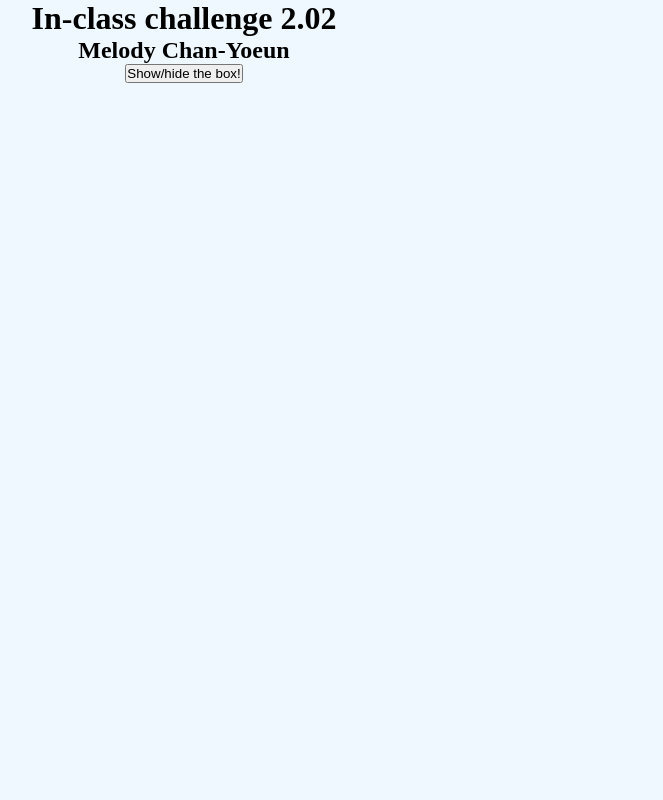
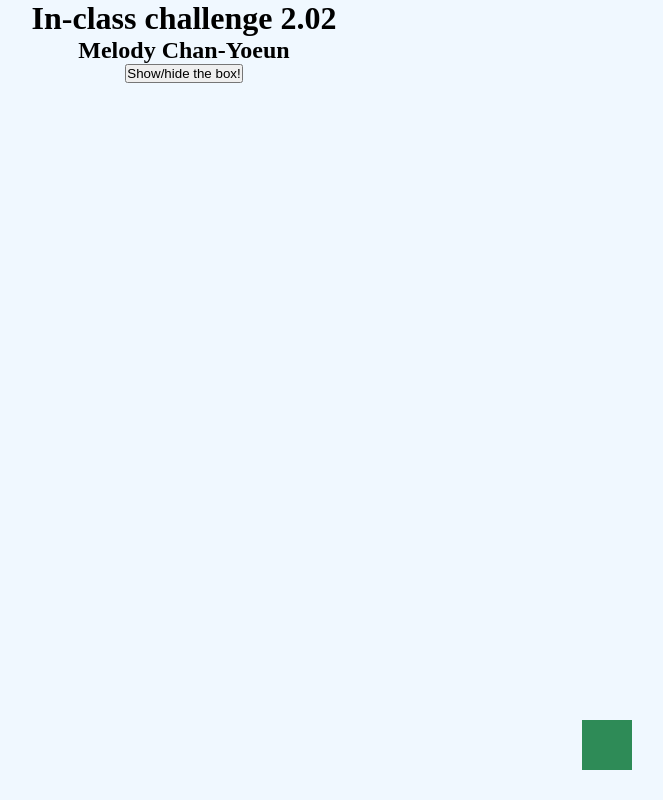
Before and after one commit to chanyoem/challenge-202, a plain HTML site: page index.html in a window 1280 px wide. Shown: the whole page, without its empty margins (456-1119 px from the left). Drawn offline with Linux system fonts and the light colour scheme.

Commit message:
reset button made

```diff
--- a/css/style.css
+++ b/css/style.css
@@ -33,6 +33,15 @@
     animation: animateBox 10s;
 }
 
+.reset{
+    height: 50px;
+    width: 50px;
+    background-color: seagreen;
+    position: absolute;
+    top: 90%;
+    right: 15%;
+}
+
 @keyframes animateBox {
     0%{
         background-color: magenta;
--- a/index.html
+++ b/index.html
@@ -21,6 +21,8 @@
         <div id="toggle-box" class="box"></div>
     </div>
 
+    <div id="reset-button" class="reset"></div>
+
     <!-- linking to our jquery code -->
     <script src="js/intro.js"></script>
 
--- a/js/intro.js
+++ b/js/intro.js
@@ -18,4 +18,9 @@ $(document).ready(function() {
     $("#name").click(function() {
         $("#toggle-box").css("border-radius", "50px");
     });
+
+    $("#reset-button").click(function() {
+        $("#toggle-box").css("border-radius", "5px");
+        $("#toggle-box").hide();
+    });
 });
```
